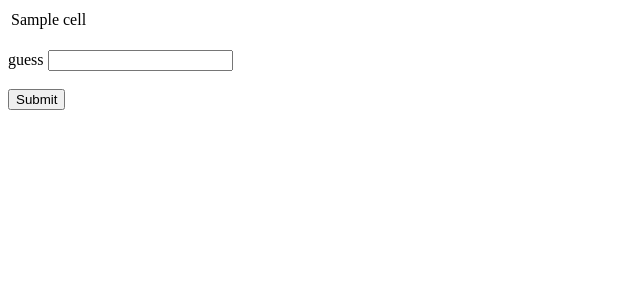
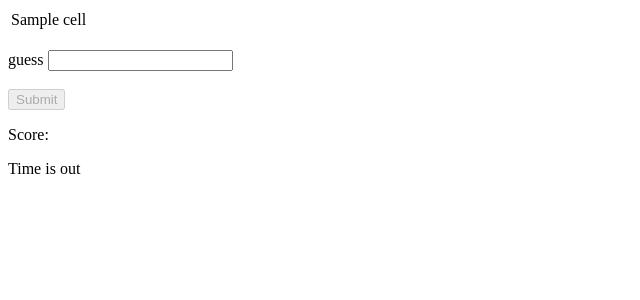
Before and after one commit to ulejnar/flask_boggle, a Flask app: template templates/board.html in a window 1280 px wide. Shown: the top 300 px of the page, without its empty margins (0-640 px from the left). Run offline with Flask 2, Linux system fonts and the light colour scheme; the template is opened without the code that fills it: most values are stand-ins (such as "Sample title", 1, 10 or a date in 2020); parts of the project's set-up code (start-up, migrations or seed data) failed here and were passed over; some libraries are stand-ins or nearby versions.

Commit message:
end of step five

```diff
--- a/static/script.js
+++ b/static/script.js
@@ -3,14 +3,26 @@ $(function() {
   $submitButton = $('#submit');
   $guessInput = $('#guess');
   $result = $('#result');
+  $gameOverMsg = $('#gameOverMsg')
+  let score =0;
 
   $submitButton.on('click', async function(e){
     e.preventDefault();
 
     let guess = $guessInput.val();
     let response = await axios.get(`${BASE_URL}/make-guess?guess=${guess}`);
+    $guessInput.val("")
 
     // display result from JSON response
-    $result.text(response.data.result)
+    if(response.data.result =="ok"){
+      score+=guess.length
+    }
+    $result.text(score)
   });
+
+  setTimeout(function(){
+    $submitButton.prop("disabled", true)
+    $gameOverMsg.text("Time is out")
+    }, 6000)
+
 });
--- a/templates/board.html
+++ b/templates/board.html
@@ -22,6 +22,7 @@
         </br>
         <button id="submit"> Submit </button>
     </form>
+    <p>Score: <span id="result"></span></p>
+    <div id ="gameOverMsg"></div>
 
-    <p id="result"></p>
 {% endblock %}
```
